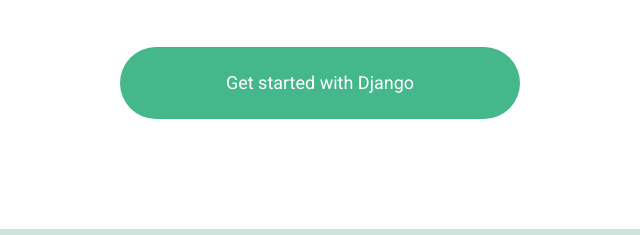
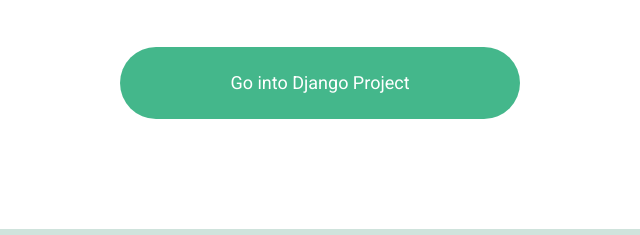
Before and after one commit to yeongwooCho/yeongwooCho.github.io, a plain HTML site: page index.html in a window 1280 px wide. Shown: the part 286-521 px from the top of the page, 320-960 px from the left. Drawn offline with Linux system fonts and the light colour scheme.

Commit message:
second commit

```diff
--- a/index.html
+++ b/index.html
@@ -54,8 +54,8 @@
             Django makes it easier to build better Web apps more quickly and
             with less code.
           </p>
-          <a href="#" class="cta">
-            Get started with Django
+          <a href="yeongwoo.pythonanywhere.com" class="cta">
+            Go into Django Project
           </a>
         </div>
       </div>
```
